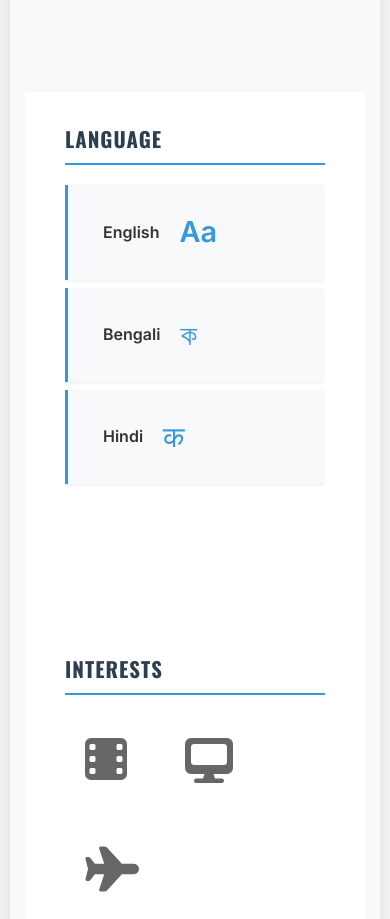
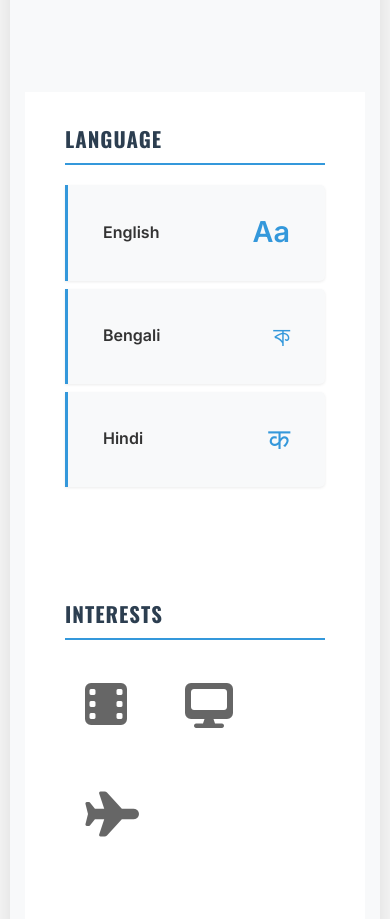
Before and after one commit to PradattaA/web-resume, a React (Vite) app: page / in a window 390 px wide. Shown: the part 6960-7879 px from the top of the page. Built offline with nearby package versions, Linux system fonts and the light colour scheme; a web font is replaced by a local one.

Commit message:
fix langauge for smaller screen

```diff
--- a/src/App.css
+++ b/src/App.css
@@ -774,6 +774,8 @@ body {
   overflow: hidden;
   transition: all 0.3s ease;
   box-shadow: 0 1px 3px rgba(0, 0, 0, 0.08);
+  display: flex;
+  flex-direction: column;
 }
 
 .language-header {
@@ -799,8 +801,10 @@ body {
   max-height: 0;
   overflow: hidden;
   transition: max-height 0.3s ease, opacity 0.3s ease, padding 0.3s ease;
-  margin: 0 -3px 0 0;
-  border-radius: 0 5px 0 0;
+  margin: 0;
+  border-radius: 0 8px 8px 0;
+  display: block;
+  width: 100%;
 }
 
 .language-item.expanded .language-skills {
@@ -1609,33 +1613,37 @@ body {
   /* Disable tooltips on mobile */
   .interest-icon::after {
     display: none !important;
-    /* Education degree smaller on mobile */
-  .degree {
-    font-size: 0.85rem;
-  }
-
-}
-
-  /* Align languages and interests sections */
-  .bottom-languages,
-  .bottom-interests {
-    width: 100%;
-    /* Education degree smaller on mobile */
-  .degree {
-    font-size: 0.85rem;
-  }
-
-}
+  }
+
+  /* Fix language container for mobile */
+  .bottom-languages {
+    height: auto !important;
+    overflow: visible !important;
+  }
+
+  /* Fix language text alignment on mobile */
+  .bottom-languages .language-header {
+    display: flex !important;
+    justify-content: space-between !important;
+    align-items: center !important;
+    width: 100% !important;
+  }
+
+  .bottom-languages .language-name {
+    order: 1 !important;
+    text-align: left !important;
+  }
+
+  .bottom-languages .language-sample {
+    order: 2 !important;
+    text-align: right !important;
+  }
+
 
   .language-list {
     margin: 0;
     padding: 0;
-    /* Education degree smaller on mobile */
-  .degree {
-    font-size: 0.85rem;
-  }
-
-}
+  }
 
   .language-list li {
     display: flex;
@@ -1644,25 +1652,11 @@ body {
     padding: 12px 15px;
     min-height: 40px;
     margin-bottom: 8px;
-    /* Education degree smaller on mobile */
-  .degree {
-    font-size: 0.85rem;
-  }
-
-}
+  }
 
   .language-sample {
     margin-left: 20px;
     flex-shrink: 0;
-    /* Education degree smaller on mobile */
-  .degree {
-    font-size: 0.85rem;
-  }
-
-}
-  /* Education degree smaller on mobile */
-  .degree {
-    font-size: 0.85rem;
   }
 
 }
```
